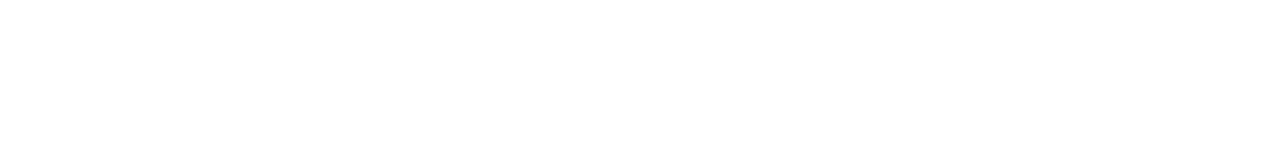
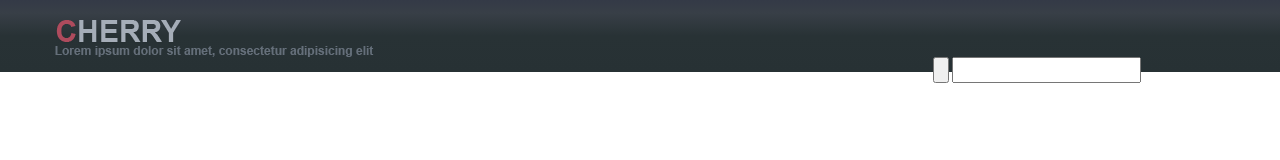
Before and after one commit to markodiuss/cherryPSD, a plain HTML site: page index.html in a window 1280 px wide. Drawn offline with nearby package versions, Linux system fonts and the light colour scheme.

Commit message:
Add header

```diff
--- a/index.html
+++ b/index.html
@@ -4,15 +4,43 @@
 	<meta charset="UTF-8">
 	<meta http-equiv="X-UA-Compatible" content="IE=edge">
 	<meta name="viewport" content="width=device-width, initial-scale=1">
-	<title>Document</title>
+	<title>CherrySite</title>
 
 	<link rel="stylesheet" href="Bootsrap/css/bootstrap.min.css">
     <link rel="stylesheet" href="styles/style.css">
+    <!-- HTML5 shim and Respond.js for IE8 support of HTML5 elements and media queries -->
+    <!-- WARNING: Respond.js doesn't work if you view the page via file:// -->
+    <!--[if lt IE 9]>
+      <script src="https://oss.maxcdn.com/html5shiv/3.7.3/html5shiv.min.js"></script>
+      <script src="https://oss.maxcdn.com/respond/1.4.2/respond.min.js"></script>
+    <![endif]-->
 </head>
 <body>
 	<!-- jQuery (necessary for Bootstrap's JavaScript plugins) -->
     <script src="https://ajax.googleapis.com/ajax/libs/jquery/1.12.4/jquery.min.js"></script>
     <!-- Include all compiled plugins (below), or include individual files as needed -->
     <script src="Bootsrap/js/bootstrap.min.js"></script>
+
+	<div class="top-block">
+		<div class="top-bloc-header"></div>
+		<div class="container">
+			<header>
+				<div class="row">
+					<div class="com-md-3">
+						<a href="#" class="logo" title="logo"><img src="images/logo.png"></a>
+					</div>
+					<div class="com-md-3 col-md-offset-9">
+						<form action="">
+							<button>
+								<img src="" alt="">
+							</button>
+							<input type="text" name="serach-form">
+						</form>
+					</div>
+				</div>
+			</header>
+		</div>
+	</div>
+
 </body>
 </html>
--- a/styles/style.css
+++ b/styles/style.css
@@ -0,0 +1,25 @@
+a {
+  text-decoration: none;
+}
+
+a:hover {
+  text-decoration: none;
+}
+
+ul {
+  list-style: none;
+}
+
+.top-bloc-header {
+	height: 72px;
+	background: #343a47; /* Old browsers */
+	background: -moz-linear-gradient(top, #343a47 0%, #383f47 18%, #283235 50%, #273134 100%); /* FF3.6-15 */
+	background: -webkit-linear-gradient(top, #343a47 0%,#383f47 18%,#283235 50%,#273134 100%); /* Chrome10-25,Safari5.1-6 */
+	background: linear-gradient(to bottom, #343a47 0%,#383f47 18%,#283235 50%,#273134 100%); /* W3C, IE10+, FF16+, Chrome26+, Opera12+, Safari7+ */
+	filter: progid:DXImageTransform.Microsoft.gradient( startColorstr='#343a47', endColorstr='#273134',GradientType=0 ); /* IE6-9 */
+}
+
+	.logo {
+		display: flex;
+		margin-top: -52px;
+	}
```
Also changed, not shown: images/logo.png (added).
